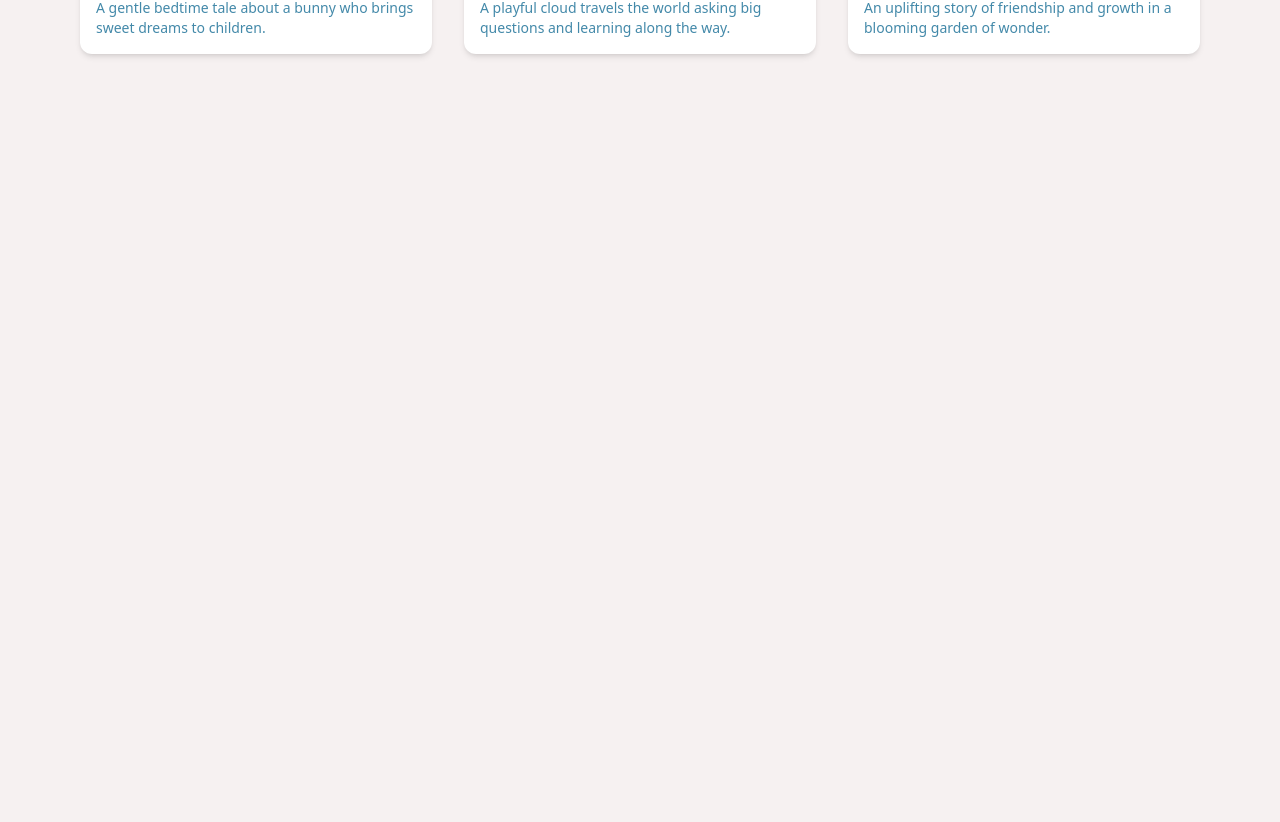
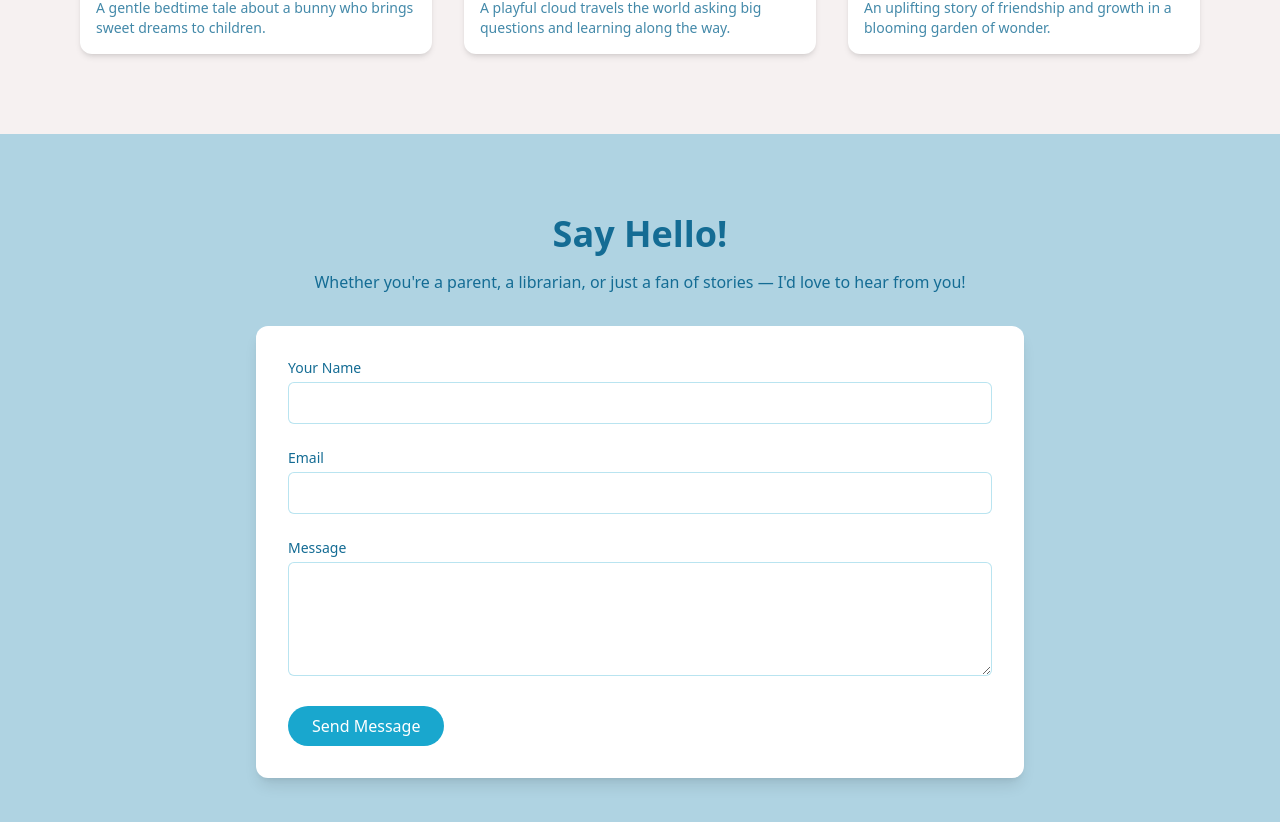
Before and after one commit to tleanne1/storytime-client, a React (Vite) app: page / in a window 1280 px wide. Shown: the part 2077-2899 px from the top of the page. Before the commit the page ends 2211 px from the top, so only its background shows below. Built offline with nearby package versions, Linux system fonts and the light colour scheme.

Commit message:
Created Contact.jsx

```diff
--- a/src/App.jsx
+++ b/src/App.jsx
@@ -2,7 +2,7 @@ import React from "react";
 import Hero from "./sections/Hero";
 import About from "./sections/About";
 import Books from "./sections/Books";
-
+import Contact from "./sections/Contact";
 
 
 const App = () => {
@@ -11,6 +11,7 @@ const App = () => {
       <Hero />
       <About />
       <Books />
+      <Contact />
     </main>
   );
 };
--- /dev/null
+++ b/src/sections/Contact.jsx
@@ -0,0 +1,67 @@
+import React from "react";
+
+const Contact = () => {
+  return (
+    <section id="contact" className="bg-paleblue py-20 px-6 md:px-20">
+      <div className="max-w-3xl mx-auto text-center">
+        <h2 className="text-3xl md:text-4xl font-display font-bold text-darkblue mb-4">
+          Say Hello!
+        </h2>
+        <p className="text-darkblue mb-8">
+          Whether you're a parent, a librarian, or just a fan of stories —
+          I'd love to hear from you!
+        </p>
+
+        <form
+          className="bg-white p-8 rounded-xl shadow-lg space-y-6 text-left"
+          onSubmit={(e) => {
+            e.preventDefault();
+            alert("Thanks for your message! 📨");
+          }}
+        >
+          <div>
+            <label className="block text-sm text-darkblue font-medium mb-1">
+              Your Name
+            </label>
+            <input
+              type="text"
+              required
+              className="w-full px-4 py-2 border border-blue/30 rounded-md focus:outline-none focus:ring-2 focus:ring-blue"
+            />
+          </div>
+
+          <div>
+            <label className="block text-sm text-darkblue font-medium mb-1">
+              Email
+            </label>
+            <input
+              type="email"
+              required
+              className="w-full px-4 py-2 border border-blue/30 rounded-md focus:outline-none focus:ring-2 focus:ring-blue"
+            />
+          </div>
+
+          <div>
+            <label className="block text-sm text-darkblue font-medium mb-1">
+              Message
+            </label>
+            <textarea
+              rows="4"
+              required
+              className="w-full px-4 py-2 border border-blue/30 rounded-md focus:outline-none focus:ring-2 focus:ring-blue"
+            />
+          </div>
+
+          <button
+            type="submit"
+            className="bg-blue text-white px-6 py-2 rounded-full hover:bg-darkblue transition"
+          >
+            Send Message
+          </button>
+        </form>
+      </div>
+    </section>
+  );
+};
+
+export default Contact;
```
